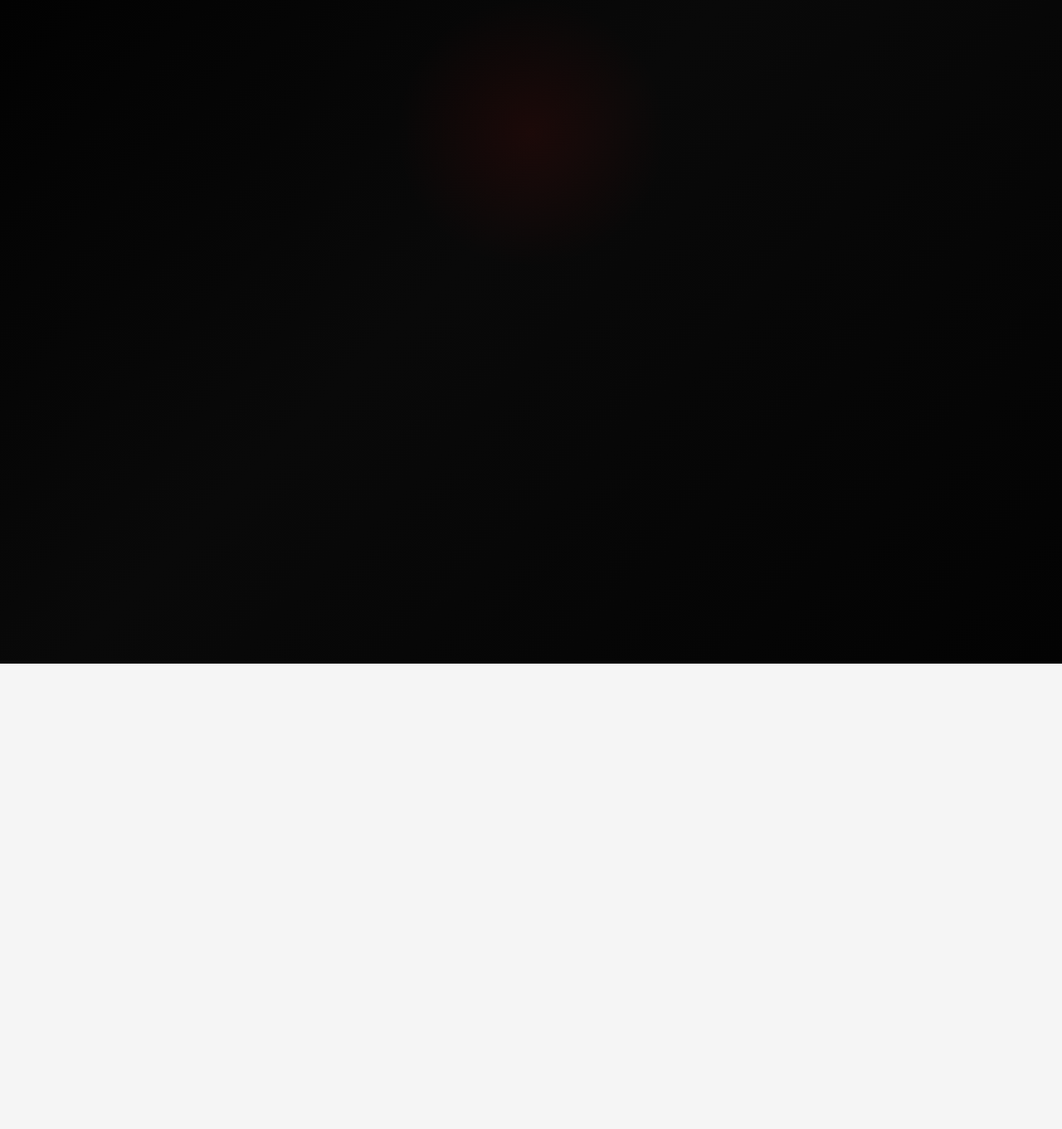
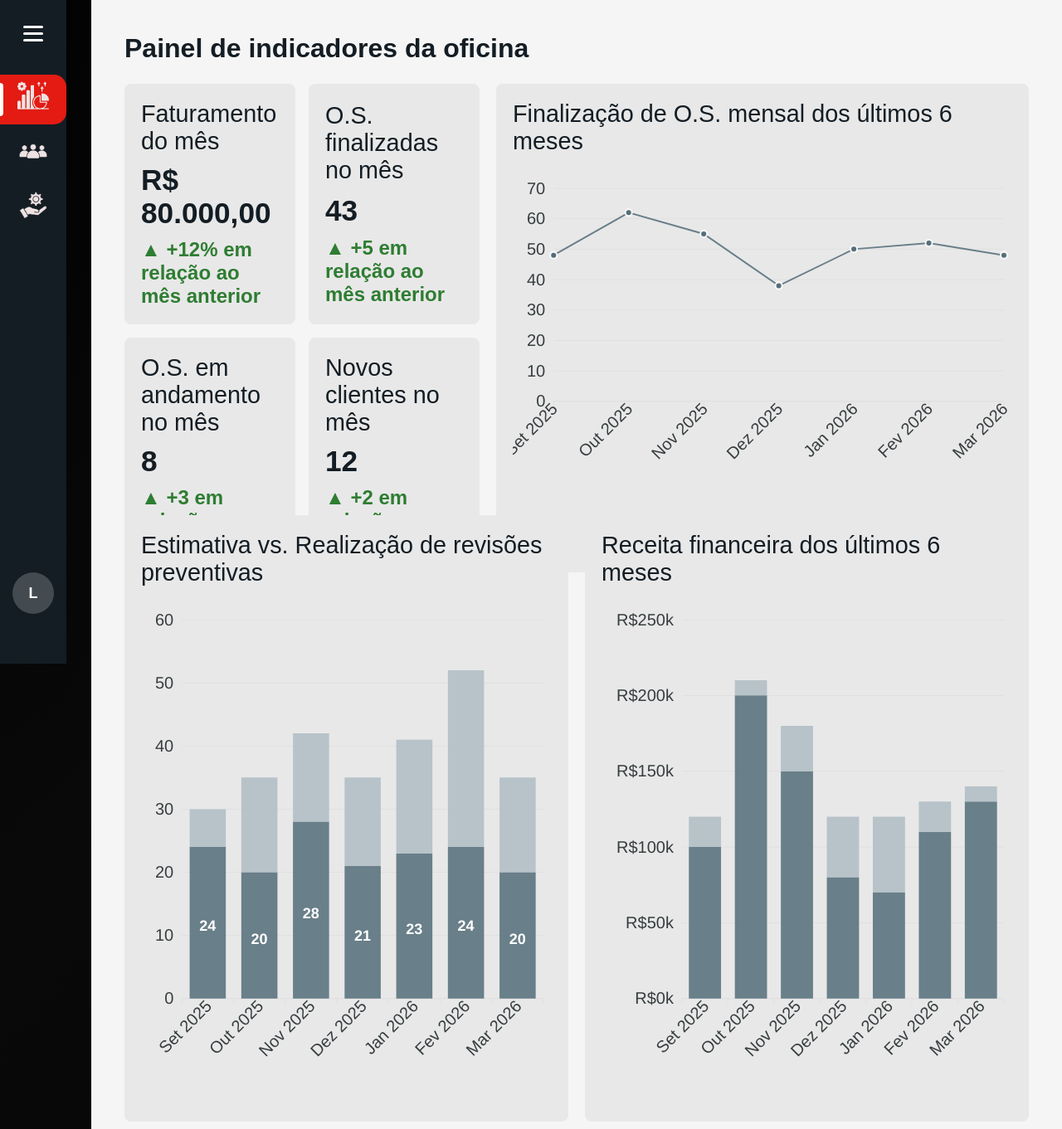
Before and after one commit to grupo-PI-09/Frontend, a React (Vite) app in the folder rr-maxx/: page /dashboard in a window 1280 px wide. Before the commit this address had no page. Shown: the whole page at 83% size. Before the commit the page ends 800 px from the top, so only its background shows below. Built offline with nearby package versions, Linux system fonts and the light colour scheme.

Commit message:
subindo dashboard

```diff
--- a/rr-maxx/package.json
+++ b/rr-maxx/package.json
@@ -10,7 +10,9 @@
     "preview": "vite preview"
   },
   "dependencies": {
+    "apexcharts": "^5.10.6",
     "react": "^19.2.4",
+    "react-apexcharts": "^2.1.0",
     "react-dom": "^19.2.4",
     "react-router-dom": "^7.14.1"
   },
--- a/rr-maxx/src/App.jsx
+++ b/rr-maxx/src/App.jsx
@@ -1,35 +1,46 @@
 import { useState } from 'react'
-import { BrowserRouter, Routes, Route, Navigate } from 'react-router-dom'
+import { BrowserRouter, Routes, Route, Navigate, useLocation } from 'react-router-dom'
 import { SideBar } from './componentes/SideBar'
 import { Cliente } from './componentes/cliente'
 import { OrdemServico } from './componentes/ordemServico'
 import { EditarPerfil } from './componentes/editarPerfil'
 import { Login } from './componentes/login'
 import { Cadastro } from './componentes/cadastro'
+import { Dashboard } from './componentes/dashboard'
 import './style/cliente.css'
 
-function App() {
+function Layout() {
   const [collapsed, setCollapsed] = useState(false)
+  const location = useLocation()
 
-  const paginasComSidebar = ['/cliente', '/ordemServico', '/editarPerfil']
-  const mostrarSidebar = paginasComSidebar.includes(window.location.pathname)
+  const paginasComSidebar = ['/cliente', '/ordemServico', '/editarPerfil', '/dashboard']
+  const mostrarSidebar = paginasComSidebar.includes(location.pathname)
 
   return (
-    <BrowserRouter>
+    <>
       {mostrarSidebar && <SideBar collapsed={collapsed} setCollapsed={setCollapsed} />}
       <div style={{
         marginLeft: mostrarSidebar ? (collapsed ? '295px' : '80px') : '0',
         transition: 'margin-left 0.3s ease'
       }}>
         <Routes>
-          <Route path="/" element={<Navigate to="/login" />} />
+          <Route path="/" element={<Navigate to="/dashboard" />} />
           <Route path="/login" element={<Login />} />
           <Route path="/cadastro" element={<Cadastro />} />
+          <Route path="/dashboard" element={<Dashboard />} />
           <Route path="/cliente" element={<Cliente />} />
           <Route path="/ordemServico" element={<OrdemServico />} />
           <Route path="/editarPerfil" element={<EditarPerfil />} />
         </Routes>
       </div>
+    </>
+  )
+}
+
+function App() {
+  return (
+    <BrowserRouter>
+      <Layout />
     </BrowserRouter>
   )
 }
--- /dev/null
+++ b/rr-maxx/src/componentes/dashboard.jsx
@@ -0,0 +1,140 @@
+import ReactApexChart from 'react-apexcharts'
+import '../style/dashboard.css'
+
+export function Dashboard() {
+
+    const lineChartOptions = {
+        chart: { type: 'line', toolbar: { show: false }, background: 'transparent' },
+        stroke: { curve: 'straight', width: 2 },
+        colors: ['#546E7A'],
+        xaxis: {
+            categories: ['Set 2025', 'Out 2025', 'Nov 2025', 'Dez 2025', 'Jan 2026', 'Fev 2026', 'Mar 2026'],
+            labels: { style: { fontSize: '20px' } }
+        },
+        yaxis: {
+            min: 0, max: 70,
+            labels: { style: { fontSize: '20px' } }
+         },
+        grid: { borderColor: '#e0e0e0' },
+        markers: { size: 4 },
+        tooltip: { enabled: true }
+    }
+
+    const lineChartSeries = [{
+        name: 'O.S. finalizadas',
+        data: [48, 62, 55, 38, 50, 52, 48]
+    }]
+
+    const barChartOptions = {
+        chart: { type: 'bar', toolbar: { show: false }, background: 'transparent', stacked: true },
+        colors: ['#546E7A', '#B0BEC5'],
+        xaxis: {
+            categories: ['Set 2025', 'Out 2025', 'Nov 2025', 'Dez 2025', 'Jan 2026', 'Fev 2026', 'Mar 2026'],
+            labels: { style: { fontSize: '20px' } }
+        },
+        yaxis: {
+            labels: { style: { fontSize: '20px' } }
+        },
+        dataLabels: {
+            enabled: true,
+            formatter: (val, opts) => opts.seriesIndex === 0 ? val : '',
+            style: { colors: ['#fff'],
+                fontSize: '18px'
+             }
+        },
+        legend: { show: false },
+        grid: { borderColor: '#e0e0e0' }
+    }
+
+    const barChartSeries = [
+        { name: 'Realizado', data: [24, 20, 28, 21, 23, 24, 20] },
+        { name: 'Estimado', data: [6, 15, 14, 14, 18, 28, 15] }
+    ]
+
+    const revenueChartOptions = {
+        chart: { type: 'bar', toolbar: { show: false }, background: 'transparent', stacked: true },
+        colors: ['#546E7A', '#B0BEC5'],
+        xaxis: {
+            categories: ['Set 2025', 'Out 2025', 'Nov 2025', 'Dez 2025', 'Jan 2026', 'Fev 2026', 'Mar 2026'],
+            labels: { style: { fontSize: '20px' } }
+        },
+        yaxis: {
+            labels: {
+                formatter: (val) => `R$${(val / 1000).toFixed(0)}k`,
+                style: { fontSize: '20px' }
+            }
+        },
+        dataLabels: { enabled: false },
+        legend: { show: false },
+        grid: { borderColor: '#e0e0e0' }
+    }
+
+    const revenueChartSeries = [
+        { name: 'Receita', data: [100000, 200000, 150000, 80000, 70000, 110000, 130000] },
+        { name: 'Estimado', data: [20000, 10000, 30000, 40000, 50000, 20000, 10000] }
+    ]
+
+    return (
+        <main id="main-content">
+            <div className="dashboard-container">
+                <h1>Painel de indicadores da oficina</h1>
+
+                <div className="dashboard-top">
+                    <div className="cards-grid">
+                        <div className="indicator-card">
+                            <span className="card-label">Faturamento do mês</span>
+                            <span className="card-value">R$ 80.000,00</span>
+                            <span className="card-trend up">▲ +12% em relação ao mês anterior</span>
+                        </div>
+                        <div className="indicator-card">
+                            <span className="card-label">O.S. finalizadas no mês</span>
+                            <span className="card-value">43</span>
+                            <span className="card-trend up">▲ +5 em relação ao mês anterior</span>
+                        </div>
+                        <div className="indicator-card">
+                            <span className="card-label">O.S. em andamento no mês</span>
+                            <span className="card-value">8</span>
+                            <span className="card-trend up">▲ +3 em relação ao mês anterior</span>
+                        </div>
+                        <div className="indicator-card">
+                            <span className="card-label">Novos clientes no mês</span>
+                            <span className="card-value">12</span>
+                            <span className="card-trend up">▲ +2 em relação ao mês anterior</span>
+                        </div>
+                    </div>
+
+                    <div className="chart-card">
+                        <span className="chart-title">Finalização de O.S. mensal dos últimos 6 meses</span>
+                        <ReactApexChart
+                            options={lineChartOptions}
+                            series={lineChartSeries}
+                            type="line"
+                            height={400}
+                        />
+                    </div>
+                </div>
+
+                <div className="dashboard-bottom">
+                    <div className="chart-card">
+                        <span className="chart-title">Estimativa vs. Realização de revisões preventivas</span>
+                        <ReactApexChart
+                            options={barChartOptions}
+                            series={barChartSeries}
+                            type="bar"
+                            height={600}
+                        />
+                    </div>
+                    <div className="chart-card">
+                        <span className="chart-title">Receita financeira dos últimos 6 meses</span>
+                        <ReactApexChart
+                            options={revenueChartOptions}
+                            series={revenueChartSeries}
+                            type="bar"
+                            height={600}
+                        />
+                    </div>
+                </div>
+            </div>
+        </main>
+    )
+}
--- a/rr-maxx/src/style/cliente.css
+++ b/rr-maxx/src/style/cliente.css
@@ -9,6 +9,11 @@ body {
     margin-left: 30px;
     padding: 40px;
     transition: margin-left 0.3s ease;
+    margin-top: 0;
+}
+
+#main-content h1 {
+    color: #141D24;
 }
 
 .header-actions {
--- /dev/null
+++ b/rr-maxx/src/style/dashboard.css
@@ -0,0 +1,87 @@
+#main-content {
+    padding: 40px;
+    background: #f5f5f5;
+    min-height: 100vh;
+}
+
+.dashboard-container h1 {
+    font-size: 2rem;
+    font-family: 'Poppins', sans-serif;
+    color: #141D24;
+    margin-bottom: 24px;
+}
+
+.dashboard-top {
+    display: grid;
+    grid-template-columns: 1fr 1.5fr;
+    gap: 20px;
+    margin-bottom: 20px;
+    height: 500px;
+}
+
+.cards-grid {
+    display: grid;
+    grid-template-columns: 1fr 1fr;
+    gap: 16px;
+    height: 100%;
+}
+
+.indicator-card {
+    background: #e8e8e8;
+    border-radius: 8px;
+    padding: 20px;
+    display: flex;
+    flex-direction: column;
+    justify-content: space-evenly;
+    gap: 10px;
+}
+
+.card-label {
+    font-size: 1.8rem;
+    color: #141D24;
+    font-family: 'Poppins', sans-serif;
+}
+
+.card-value {
+    font-size: 2.2rem;
+    font-weight: 700;
+    color: #141D24;
+    font-family: 'Poppins', sans-serif;
+    align-self: flex-start;
+}
+
+.chart-card {
+    background: #e8e8e8;
+    border-radius: 8px;
+    padding: 20px;
+    height: 100%;
+}
+
+.chart-title {
+    font-size: 1.8rem;
+    color: #141D24;
+    font-family: 'Poppins', sans-serif;
+    display: block;
+    margin-bottom: 10px;
+}
+
+.dashboard-bottom {
+    display: grid;
+    grid-template-columns: 1fr 1fr;
+    gap: 20px;
+    height: 700px;
+}
+
+.card-trend {
+    font-size: 1.5rem;
+    font-weight: 600;
+    font-family: 'Poppins', sans-serif;
+}
+
+.card-trend.up {
+    color: #2e7d32;
+}
+
+.card-trend.down {
+    color: #c62828;
+}
--- a/rr-maxx/src/style/ordemServico.css
+++ b/rr-maxx/src/style/ordemServico.css
@@ -9,6 +9,10 @@ body {
     margin-left: 30px;
     padding: 40px;
     transition: margin-left 0.3s ease;
+}
+
+#main-content h1 {
+    color: #141D24;
 }
 
 .header-actions {
--- a/rr-maxx/src/style/perfil.css
+++ b/rr-maxx/src/style/perfil.css
@@ -32,6 +32,7 @@ body {
 .profile-card h1 {
     font-size: 2rem;
     margin-bottom: 8px;
+    color: #ffffff !important;
 }
 
 .profile-card p {
@@ -52,8 +53,9 @@ body {
 }
 
 .profile-field label {
-    font-size: 0.95rem;
+    font-size: 1.5  rem;
     font-weight: 700;
+    color: #141D24;
 }
 
 .profile-field input {
@@ -61,6 +63,7 @@ body {
     border-radius: 12px;
     font-size: 1rem;
     padding: 14px 16px;
+    color: #141D24;
 }
 
 .profile-field input:focus {
```
Also changed, not shown: 1 other file (tests, documents, lock files or other folders).
